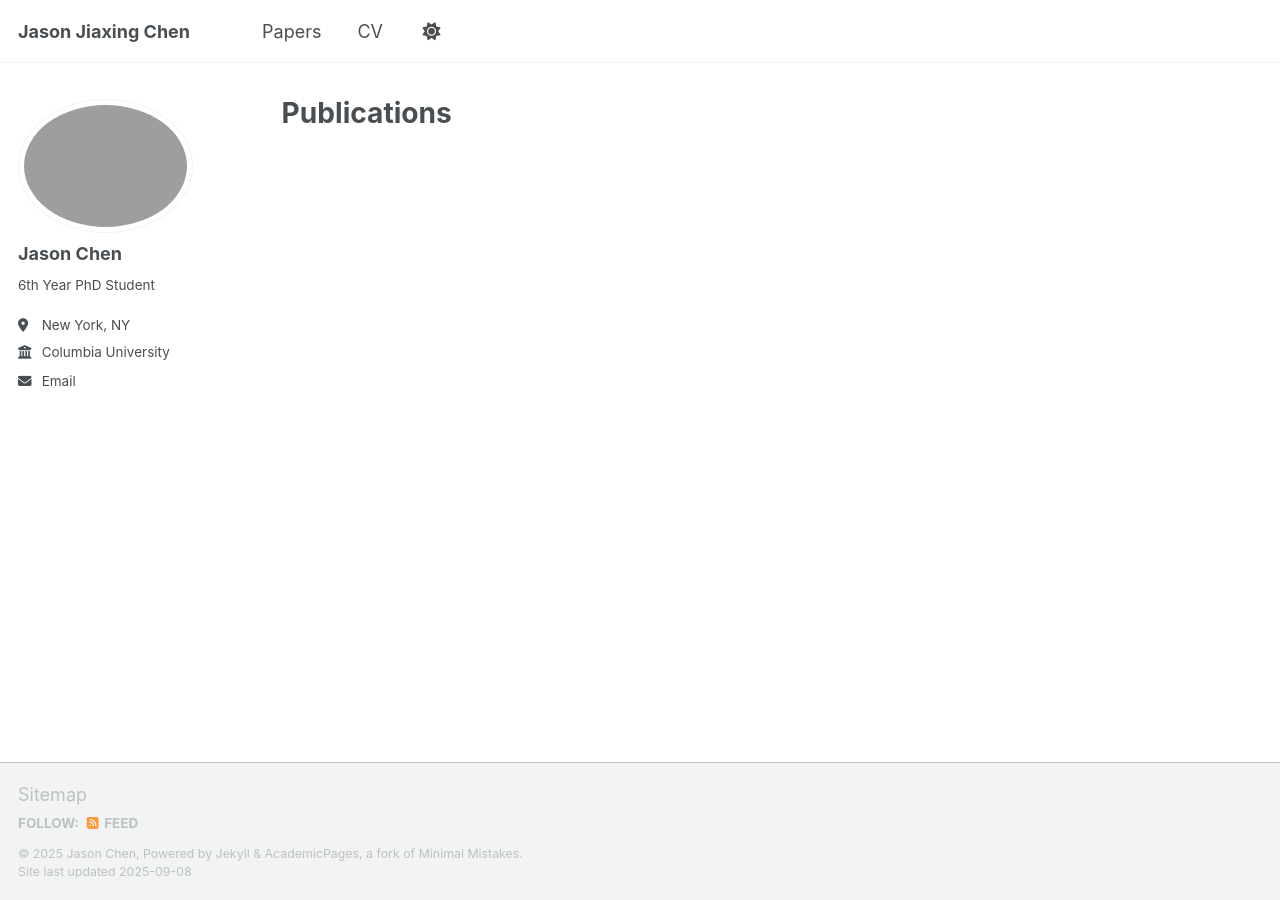
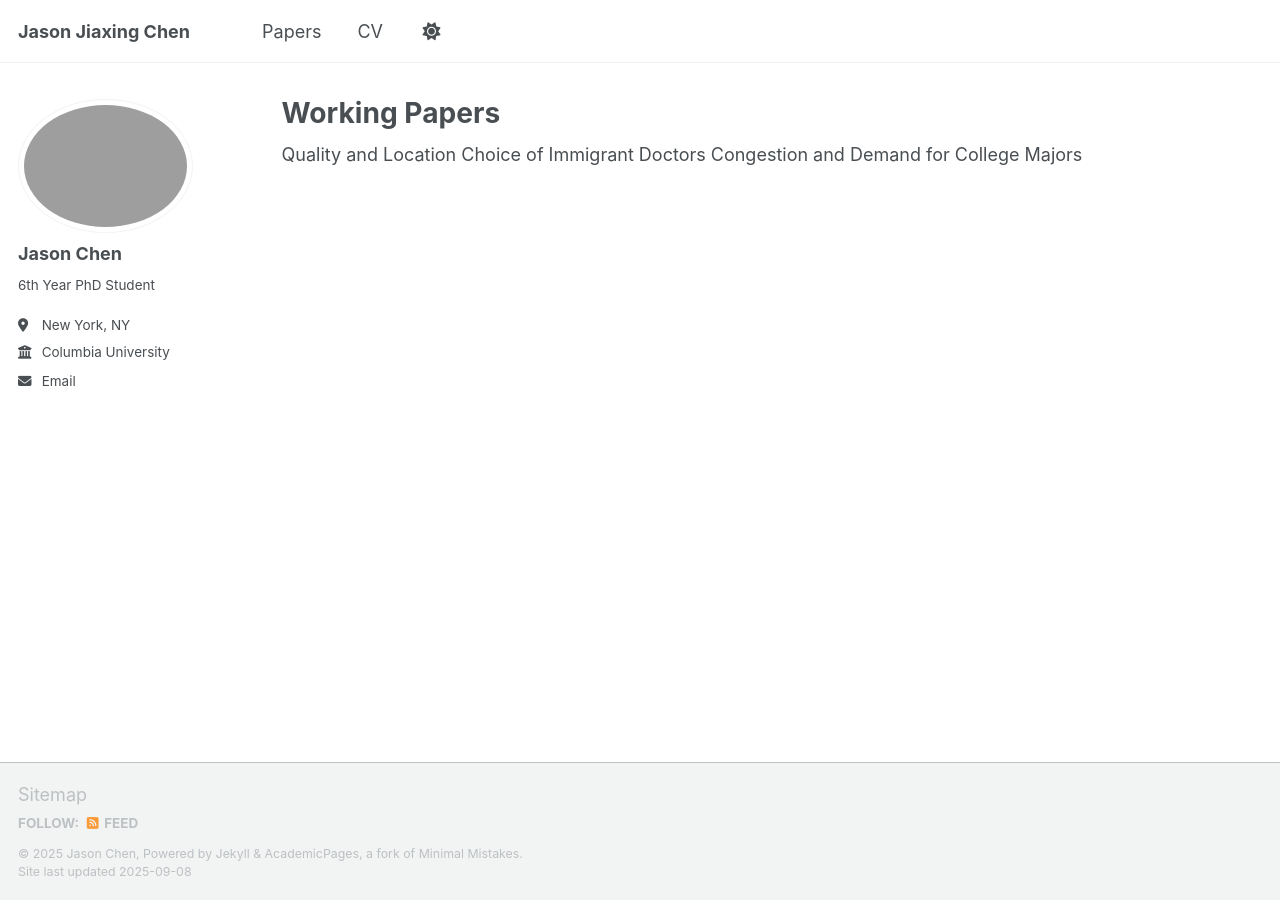
Before and after one commit to jasonjiaxingchen/jasonjiaxingchen.github.io, a Jekyll site: the page built from _pages/publications.html, in a window 1280 px wide. Built offline with Jekyll 4.4.1, drawn with Linux system fonts in a browser that asks for light colours; a script that is not in the unit is left out.

Commit message:
Update publications.html

```diff
--- a/_pages/publications.html
+++ b/_pages/publications.html
@@ -1,9 +1,12 @@
 ---
 layout: archive
-title: "Publications"
+title: "Working Papers"
 permalink: /publications/
 author_profile: true
 ---
+Quality and Location Choice of Immigrant Doctors
+
+Congestion and Demand for College Majors
 
 {% if site.author.googlescholar %}
   <div class="wordwrap">You can also find my articles on <a href="{{site.author.googlescholar}}">my Google Scholar profile</a>.</div>
```
